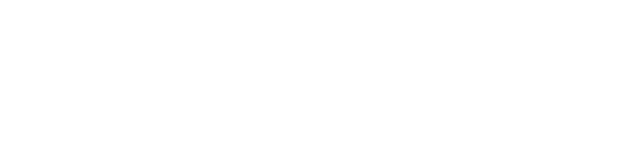
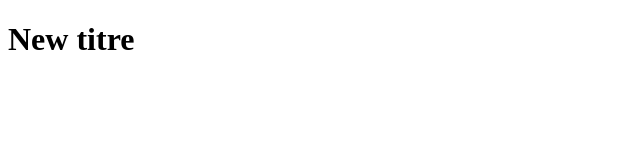
Before and after one commit to mamboundou22/FIRST-REPOSITORY, a plain HTML site: page index.html in a window 1280 px wide. Shown: the whole page, without its empty margins (0-640 px from the left). Drawn offline with Linux system fonts and the light colour scheme.

Commit message:
Add title

```diff
--- a/index.html
+++ b/index.html
@@ -6,6 +6,6 @@
     <title>Document</title>
 </head>
 <body>
-
+    <h1>New titre</h1>
 </body>
 </html>
```
